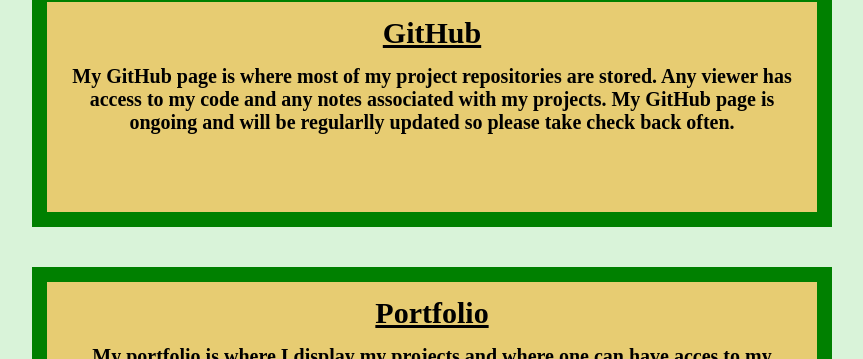
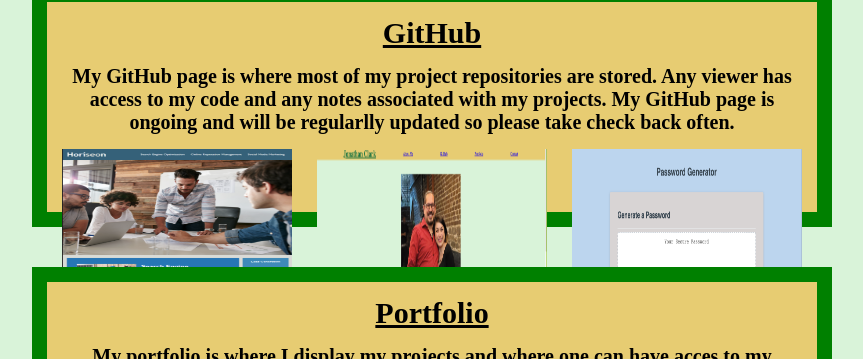
Before and after one commit to ClarkJon969/Jonathan-Clark-Portfolio, a plain HTML site: page index.html in a window 1280 px wide. Shown: the part 943-1302 px from the top of the page, without its empty margins (208-1071 px from the left). Drawn offline with Linux system fonts and the light colour scheme; files whose address does not match are found by name.

Commit message:
final revisions for index

```diff
--- a/index.html
+++ b/index.html
@@ -48,6 +48,11 @@
                 <p class="paragraph">
                     My GitHub page is where most of my project repositories are stored. Any viewer has access to my code and any notes associated with my projects. My GitHub page is ongoing and will be regularlly updated so please take check back often.
                 </p>
+                <p class="photolinks">
+                   <a href="https://clarkjon969.github.io/Accessibility-Standards-Project/"> <img src="assets/images/HoriseonProject.png"  alt="HoriseonProject" style="width:230px;height:230px;margin-left:10px;margin-right:10px;"> </a>
+                   <a href="https://clarkjon969.github.io/Jonathan-Clark-Portfolio"> <img src="assets/images/portfolioscreenshot.png" alt="Portfolio" style="width:230px;height:230px;margin-left:10px;margin-right:10px;">  </a>
+                   <a href="https://clarkjon969.github.io/generatepassword/"><img src="assets/images/passwordgenerator.png" alt="PasswordGenerator" style="width:230px;height:230px;margin-left:10px;margin-right:10px;">  </a>
+                </p>
 
         </section>
         <section id="portfolio" class="portfolio">
```
